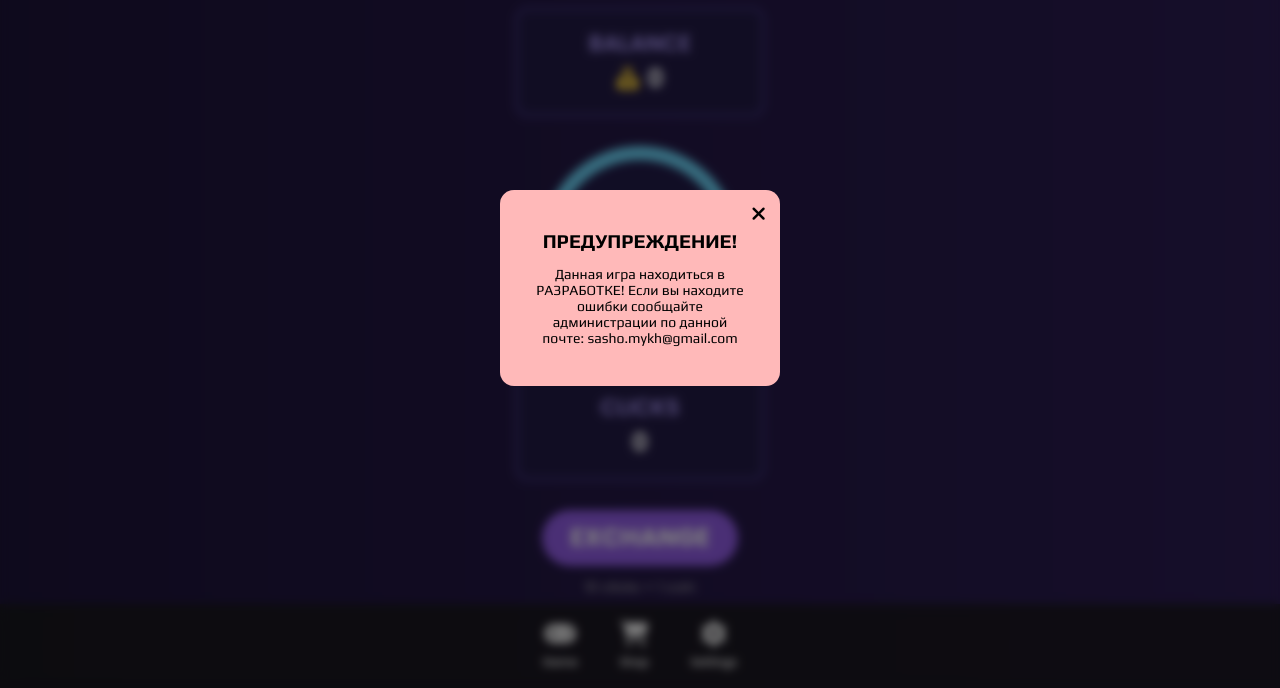
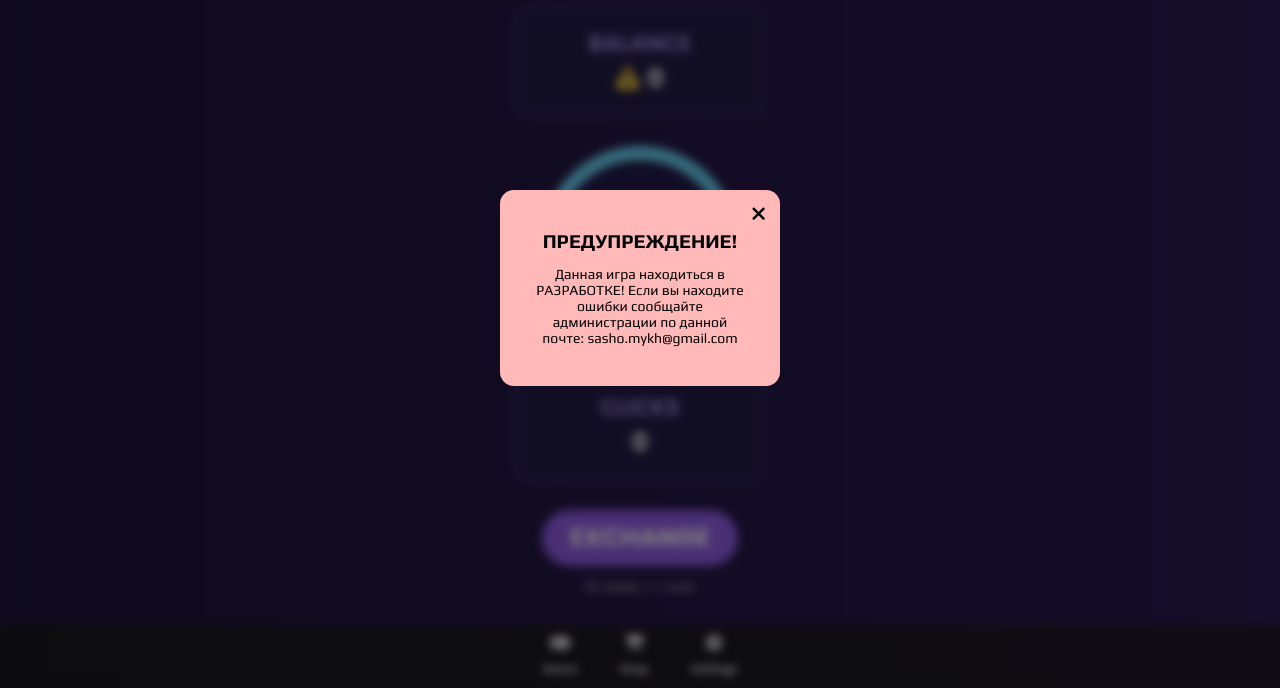
Before and after one commit to MrSasha01032010/nmlgame, a plain HTML site: page index.html in a window 1280 px wide. Shown: the part 112-800 px from the top of the page. Drawn offline with Linux system fonts and the light colour scheme.

Commit message:
Update index.html

```diff
--- a/index.html
+++ b/index.html
@@ -316,13 +316,12 @@
             bottom: 0;
             left: 0;
             width: 100%;
-            height: 6rem;
+            height: 4.5rem;
             background: rgba(25, 25, 25, 0.8);
             backdrop-filter: blur(10px);
             -webkit-backdrop-filter: blur(10px);
             color: #fff;
             text-align: center;
-            padding: 1rem;
             display: flex;
             justify-content: center;
             align-items: center;
@@ -340,7 +339,7 @@
         }
 
         .header-column:hover {
-            scale: 1.15;
+            scale: 1.08;
         }
 
         .header-column p {
@@ -353,17 +352,17 @@
 <body>
     <header>
         <div class="header-column">
-            <i class="fa-solid fa-gamepad game-button" style="color: #ffffff; font-size: 1.8rem;"></i>
+            <i class="fa-solid fa-gamepad game-button" style="color: #ffffff; font-size: 1.2rem;"></i>
             <p class="game-button">Game</p>
         </div>
 
         <div class="header-column">
-            <i class="fa-solid fa-cart-shopping shop-button" style="color: #ffffff; font-size: 1.8rem;"></i>
+            <i class="fa-solid fa-cart-shopping shop-button" style="color: #ffffff; font-size: 1.2rem;"></i>
             <p class="shop-button">Shop</p>
         </div>
 
         <div class="header-column">
-            <i class="fa-solid fa-gear settings-button" style="color: #ffffff; font-size: 1.8rem;"></i>
+            <i class="fa-solid fa-gear settings-button" style="color: #ffffff; font-size: 1.2rem;"></i>
             <p class="settings-button">Settings</p>
         </div>
     </header>
```
